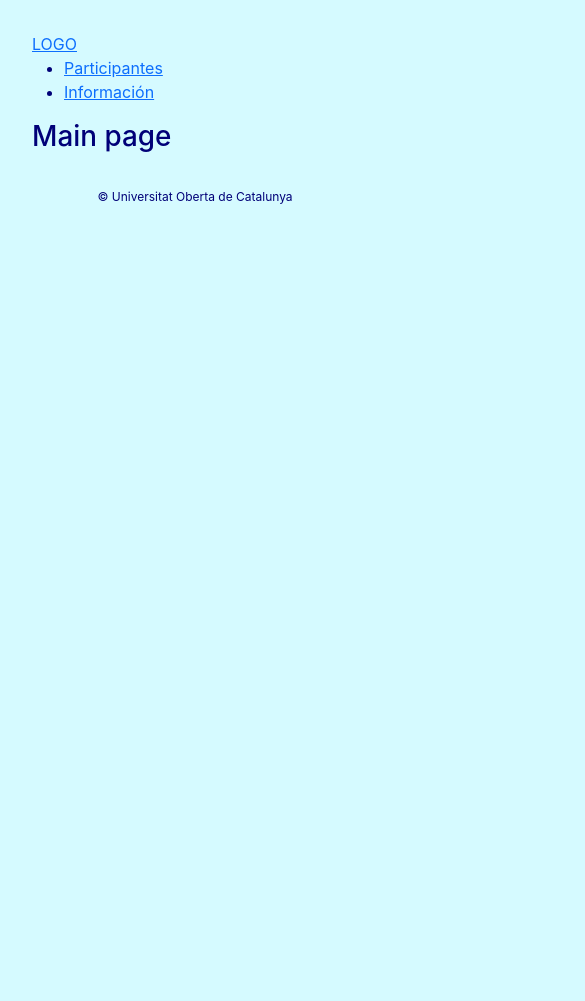
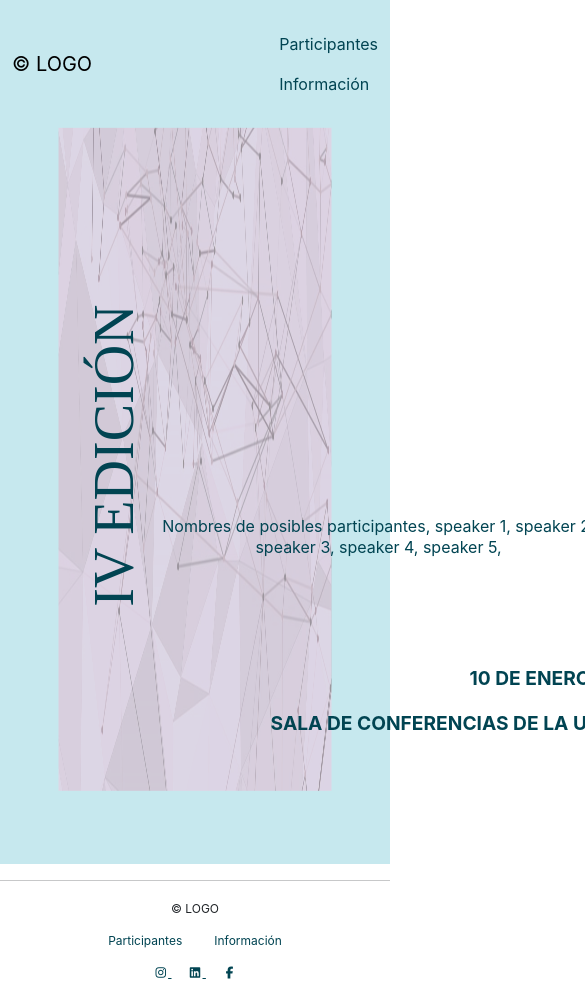
Before and after one commit to pabael/htmlcssII-p2, a website built with Parcel: page src/index.html in a window 390 px wide. Shown: the top 1001 px of the page, 585 px wide, since content can reach past the window. Before the commit the page ends 844 px from the top, so only its background shows below. Built offline with nearby package versions, Linux system fonts and the light colour scheme.

Commit message:
poster no responsive

```diff
--- a/package.json
+++ b/package.json
@@ -4,7 +4,7 @@
   "private": true,
   "description": "Boilerplate for Advanced HTML/CSS Tools UOC students",
   "scripts": {
-    "parcel:serve": "parcel -p 8123 --target web --open",
+    "parcel:serve": "parcel -p 8123 --target web ",
     "parcel:build": "parcel build --target web --no-source-maps --no-cache",
     "clean": "rimraf dist .cache .cache-loader .parcel-cache",
     "dev": "npm-run-all clean parcel:serve",
--- a/src/assets/scripts/main.js
+++ b/src/assets/scripts/main.js
@@ -22,7 +22,9 @@ document.addEventListener("DOMContentLoaded", function() {
   }
 
   //Al inicio cargar página principal
-  cargarContenido("./views/main.html");
+  cargarContenido("./views/home.html");
+  document.getElementById("header").classList.remove("alt-color");
+
 
   //Carga la página que ha sido clicada en el header
   document.querySelectorAll("header nav ul li a").forEach(enlace => {
@@ -32,17 +34,20 @@ document.addEventListener("DOMContentLoaded", function() {
       });
 
       enlace.classList.add("active");
+      document.getElementById("header").classList.add("alt-color");
+
       event.preventDefault();
       cargarContenido(enlace.getAttribute("href"));
-
     });
   });
 
   //Al clicar en el icono de la cabecera, carga la página principal
-  document.querySelector(".title").addEventListener("click", function(event) {
+  document.getElementById("logo").addEventListener("click", function(event) {
     document.querySelectorAll("header nav ul li a").forEach(link => {
       link.classList.remove("active");
     });
+    document.getElementById("header").classList.remove("alt-color");
+
     event.preventDefault();
     cargarContenido(event.target.getAttribute("href"));
   });
--- a/src/assets/styles/_variables.scss
+++ b/src/assets/styles/_variables.scss
@@ -3,10 +3,8 @@
 $font-family-sans-serif: -apple-system, BlinkMacSystemFont, "Segoe UI", Roboto,
   "Helvetica Neue", Arial, sans-serif, "Apple Color Emoji", "Segoe UI Emoji",
   "Segoe UI Symbol";
-$font-family-serif: "Georgia", "Times New Roman", serif;
+$font-title: "Arima";
 
-$uoc-corporate: #000078;
-$uoc-masterbrand: #73edff;
-$uoc-bg: color.scale($uoc-masterbrand, $lightness: 70%);
-
-$mqMinWidth: 420px;
+$background: #c6e8ee;
+$main: #014452;
+$highlight: #1e7268;
--- a/src/assets/styles/layouts/_home.scss
+++ b/src/assets/styles/layouts/_home.scss
@@ -7,51 +7,167 @@ body {
   flex-direction: column;
   height: 100vh;
   margin: 0;
-  padding: 2rem;
   font-family: $font-family-sans-serif;
   font-size: 16px;
   line-height: 24px;
-  background-color: $uoc-bg;
-  color: $uoc-corporate;
+  background-color: white;
+  justify-content: space-between;
 }
 
-.uoc-container {
-  max-width: 800px;
-  margin: auto;
-  padding: 2rem;
-  border-radius: 2rem;
+main {
+  display: flex;
+  justify-content: center;
+  width: 100vw;
+  height: 100%;
   text-align: center;
   background-color: #fff;
-  box-shadow: 0 4px 6px -1px rgba(0, 0, 0, 0.1),
-    0 2px 4px -1px rgba(0, 0, 0, 0.06);
 }
 
-.uoc-logo {
-  display: block;
-  margin-left: auto;
-  margin-right: auto;
-  margin-bottom: 1.5rem;
-  max-width: 200px;
-  height: auto;
+header {
+  background-color:  $background;
 
-  @media (min-width: $mqMinWidth) {
-    max-width: none;
+  .nav-link {
+    color: $main
+  }
+
+  .nav-link:hover {
+    color: $highlight;
+  }
+
+}
+
+header.alt-color {
+  background-color: white;
+}
+
+
+footer {
+  background-color: white;
+  font-size: 0.75rem;
+  text-align: center;
+
+  hr {
+    margin-top: 0;
+  }
+
+  .nav-link, .social-icon {
+    color: $main;
+  }
+
+  .nav-link:hover, .social-icon:hover{
+    color: $highlight;
+  }
+
+}
+
+.home-container{
+  background-color: $background;
+  width: 100%;
+  height: 100%;
+  display: flex;
+  justify-content: center;
+  position: relative;
+
+  .img {
+    position: absolute;
+    top: 45%;
+    left: 50%;
+    width: 70%;
+    height: 90%;
+    z-index: 1;
+    transform: translate(-50%, -50%);
+    opacity: 0.4;
+    filter: hue-rotate(140deg);
+  }
+
+  .poster{
+    z-index: 50;
+
+    width: 70%;
+    height: 90%;
+
+    margin: auto;
+    margin-top: 0;
+
+    color: $main;
+    align-items: center;
+
+    h1 {
+      font-family: $font-title;
+      font-size: 4em;
+      margin-bottom: 0;
+      padding: 0.5em;
+    }
+
+    h2{
+      font-family: $font-title;
+      text-transform: uppercase;
+      font-size: 3.5em;
+    }
+
+    .year {
+      margin: auto;
+    }
+
+    .speakers {
+      line-height: 1.3;
+      margin-bottom: 1em;
+    }
+
+    .date {
+      text-transform: uppercase;
+      line-height: 1.5;
+      font-weight: bold;
+      font-size: 1.2em;
+
     }
   }
 
-.uoc-title {
-  font-family: $font-family-serif;
-  font-size: 24px;
-  font-weight: 700;
-  color: $uoc-corporate;
+}
 
-  @media (min-width: $mqMinWidth) {
-    font-size: 36px;
+@supports (display:grid) {
+  @media (min-width: 0px){
+    .poster {
+      display: grid;
+      grid-template-columns: 6em 28em 1fr 28em 5em;
+      grid-template-rows: 3fr 0.5fr 2fr 2fr;
+    }
+
+    h1{
+      grid-column: 4 / -1;
+      grid-row: 1 / 2;
+    }
+
+    .edition {
+      grid-column: 1 / 2;
+      grid-row: 1 / -1;
+
+      display: flex;
+      align-items: center;
+
+      h2 {
+        width: fit-content;
+        height: fit-content;
+        transform-origin: left center;
+        transform: rotate(-90deg) translateX(-50%);
+        margin-left: 1em;
+        white-space: nowrap;
       }
     }
 
-.uoc-footer {
-  margin-top: 1.5rem;
-  font-size: 0.75rem;
-  text-align: center;
+    .year {
+      grid-column: 5 / 6;
+      grid-row: 3 / -1;
     }
+
+    .speakers {
+      grid-column: 2 / 3;
+      grid-row: 3 / 4;
+    }
+
+    .date {
+      grid-column: 2 / -2;
+      grid-row: 4 / 5;
+    }
+  }
+}
--- a/src/views/footer.html
+++ b/src/views/footer.html
@@ -1,3 +1,33 @@
-<footer class="uoc-footer">
-  &copy; Universitat Oberta de Catalunya
+<footer class="py-3">
+  <hr>
+  <div class="container">
+      <div class="row align-items-center">
+          <div class="col-md-2">
+              <a class="navbar-brand" href="./views/home.html">&copy; LOGO</a>
+          </div>
+
+          <div class="col-md-6">
+              <ul class="nav justify-content-center">
+                  <li class="nav-item">
+                      <a class="nav-link" href="./views/speakers.html">Participantes</a>
+                  </li>
+                  <li class="nav-item">
+                      <a class="nav-link" href="./views/article.html">Información</a>
+                  </li>
+              </ul>
+          </div>
+
+          <div class="col-md-4 text-center">
+              <a href="https://www.instagram.com" class="social-icon mx-2">
+                  <i class="fab fa-instagram"></i>
+              </a>
+              <a href="https://www.linkedin.com" class="social-icon mx-2">
+                  <i class="fab fa-linkedin"></i>
+              </a>
+              <a href="https://www.facebook.com" class="social-icon mx-2">
+                  <i class="fab fa-facebook-f"></i>
+              </a>
+          </div>
+      </div>
+  </div>
 </footer>
--- a/src/views/header.html
+++ b/src/views/header.html
@@ -1,11 +1,16 @@
-<header>
-  <a class="title" href="./views/main.html">
-    LOGO
-  </a>
-  <nav>
-      <ul>
-          <li> <a href="./views/speakers.html"> Participantes </a> </li>
-          <li> <a href="./views/article.html"> Información </a> </li>
-      </ul>
-  </nav>
+<header class="navbar navbar-expand-lg navbar-light" id="header">
+  <div class="container py-3">
+      <a class="navbar-brand" href="./views/home.html" id="logo">&copy; LOGO</a>
+
+      <nav class="ml-auto">
+          <ul class="navbar-nav">
+              <li class="nav-item">
+                  <a class="nav-link" href="./views/speakers.html">Participantes</a>
+              </li>
+              <li class="nav-item">
+                  <a class="nav-link" href="./views/article.html">Información</a>
+              </li>
+          </ul>
+      </nav>
+  </div>
 </header>
--- /dev/null
+++ b/src/views/home.html
@@ -0,0 +1,20 @@
+<div class="home-container">
+  <img class="img" src="../assets/images/poster.jpg">
+  <div class="poster">
+    <h1>JORNADAS <br> SEGURIDAD <br> INFORMÁTICA</h1>
+    <div class="edition">
+      <h2>IV EDICIÓN</h2>
+    </div>
+    <p class="speakers">
+      Nombres de posibles participantes, speaker 1,
+      speaker 2, speaker 3, speaker 4, speaker 5,
+    </p>
+    <div class="date">
+      <p class="when">10 DE ENERO | 09:00 - 18:00 </p>
+      <p class="location">Sala de conferencias de la Universitat Oberta de Catalunya</p>
+    </div>
+    <h2 class="year">
+      20 <br> 25
+    </h2>
+  </div>
+</div>
--- a/src/views/main.html
+++ /dev/null
@@ -1 +0,0 @@
-<h1>Main page</h1>
```
Also changed, not shown: src/assets/images/logo.png (deleted), src/assets/images/poster.jpg (added). Lines whose indentation alone changed are shown as unchanged.
